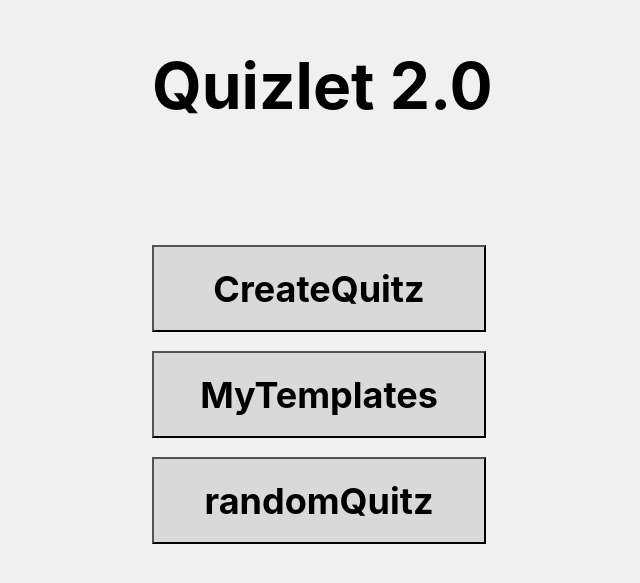
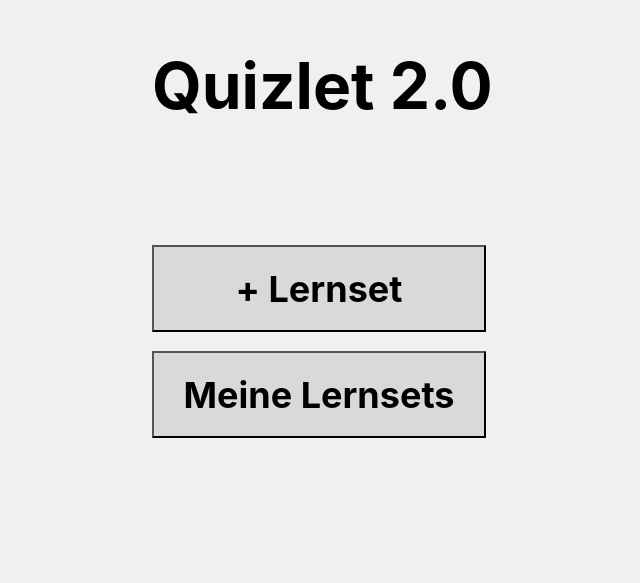
Before and after one commit to JanSirPROXx/Coding-Contest-Andeo, a React (Create React App) app in the folder quitzapp/: page / in a window 1280 px wide. Shown: the part 117-700 px from the top of the page, without its empty margins (407-1047 px from the left). Built offline with nearby package versions, Linux system fonts and the light colour scheme; what react-hooks-global-state would draw is missing.

Commit message:
last changes

```diff
--- a/quitzapp/src/sites/Home.css
+++ b/quitzapp/src/sites/Home.css
@@ -6,6 +6,8 @@
     min-height: 100vh;
     background-color: #f0f0f0;
     font-family: Arial, sans-serif;
+    /*background-image: url('./assets/skyline.jpg');
+    background-size: 100%;*/
 }
 
 .container {
@@ -84,6 +86,8 @@
 
 }
 
+
+
 .btn2 {
     /* Rectangle 2 */
 
@@ -110,6 +114,6 @@
 
 }
 
-.button:hover {
-    background-color: #0056b3;
+button:hover {
+    background-color: #a0a4a6;
 }
--- a/quitzapp/src/sites/Home.js
+++ b/quitzapp/src/sites/Home.js
@@ -2,6 +2,7 @@
 import {BrowserRouter as Router, Routes, Route} from 'react-router-dom';
 import CreateQuitz from './CreateQuitz';
 import './home.css';
+
 
 const Home = () => {
     return (
@@ -12,9 +13,9 @@
                 <div>
                     <div className='createDiv'>
                         <a href='/create'>
-                            <button id='createQuitz' className='btn1 btntxt'
+                            <button id='create Quiz' className='btn1 btntxt'
                                 href={'/create'}>
-                                CreateQuitz
+                                + Lernset
                             </button>
                         </a>
 
@@ -22,19 +23,12 @@
                     <div className='tempsDiv'>
                         <a href='/mytemps'>
                             <button id='myQuitzs' className='btn2 btntxt'>
-                                MyTemplates
+                                Meine Lernsets
                             </button>
                         </a>
 
                     </div>
-                    <div className='randomDiv'>
-                        <a href='/randomquiz'>
-                            <button id='randomQuitz' className='btn3 btntxt'>
-                                randomQuitz
-                            </button>
-                        </a>
 
-                    </div>
                 </div>
 
 
@@ -66,3 +60,14 @@
 
         </div>
  */
+
+/*
+        <div className='randomDiv'>
+                        <a href='/randomquiz'>
+                            <button id='randomQuitz' className='btn3 btntxt'>
+                                randomQuitz
+                            </button>
+                        </a>
+
+                    </div>
+        */
```
Also changed, not shown: quitzapp/src/sites/assets/skyline.jpg (added).
